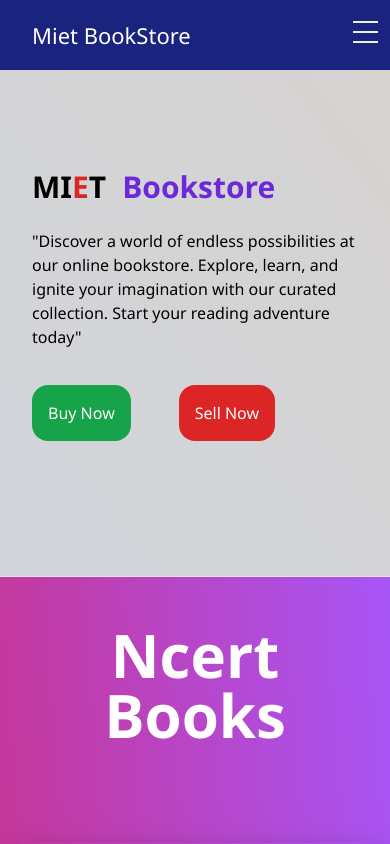
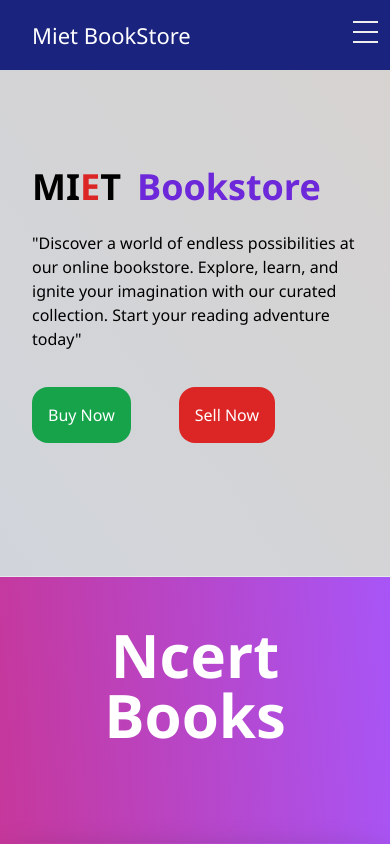
Before and after one commit to yours7himanshu/Hackathon2023, a website built with Vite: page index.html in a window 390 px wide. Shown: the top 844 px of the page. Built offline with nearby package versions, Linux system fonts and the light colour scheme; files whose address does not match are found by name.

Commit message:
resposive commit

```diff
--- a/index.html
+++ b/index.html
@@ -47,7 +47,7 @@
 
       <div class="content sm:w-[500px]  flex-col p-8 items-center">
         <div
-          class="sm:text-6xl text-3xl sm:text-left text-center  font-extrabold flex justify-items-center animate-none"
+          class="sm:text-6xl text-4xl sm:text-left text-center  font-extrabold flex justify-items-center animate-none"
           data-aos="fade-right"
           data-aos-duration="1500"
         >
```
